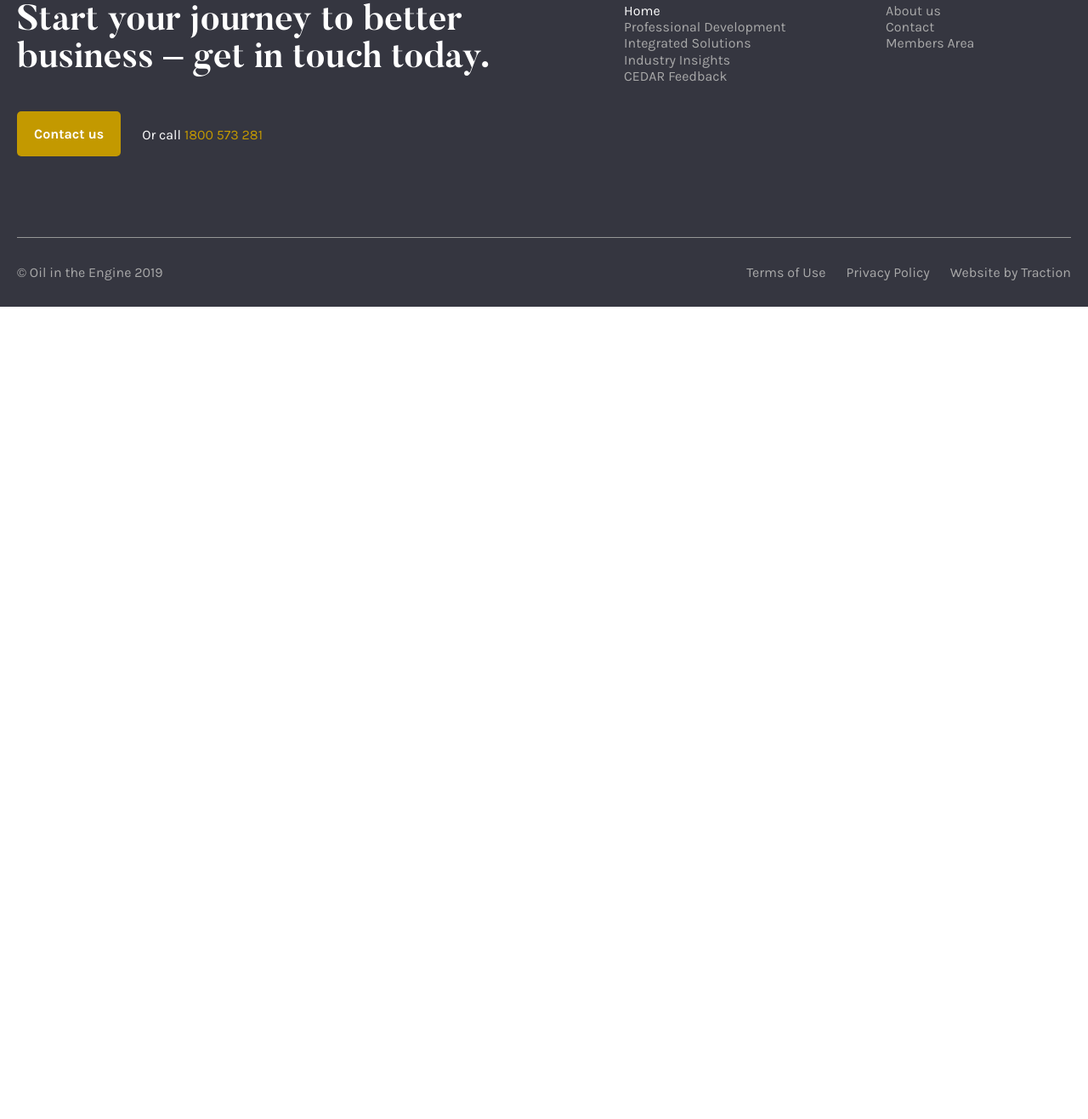
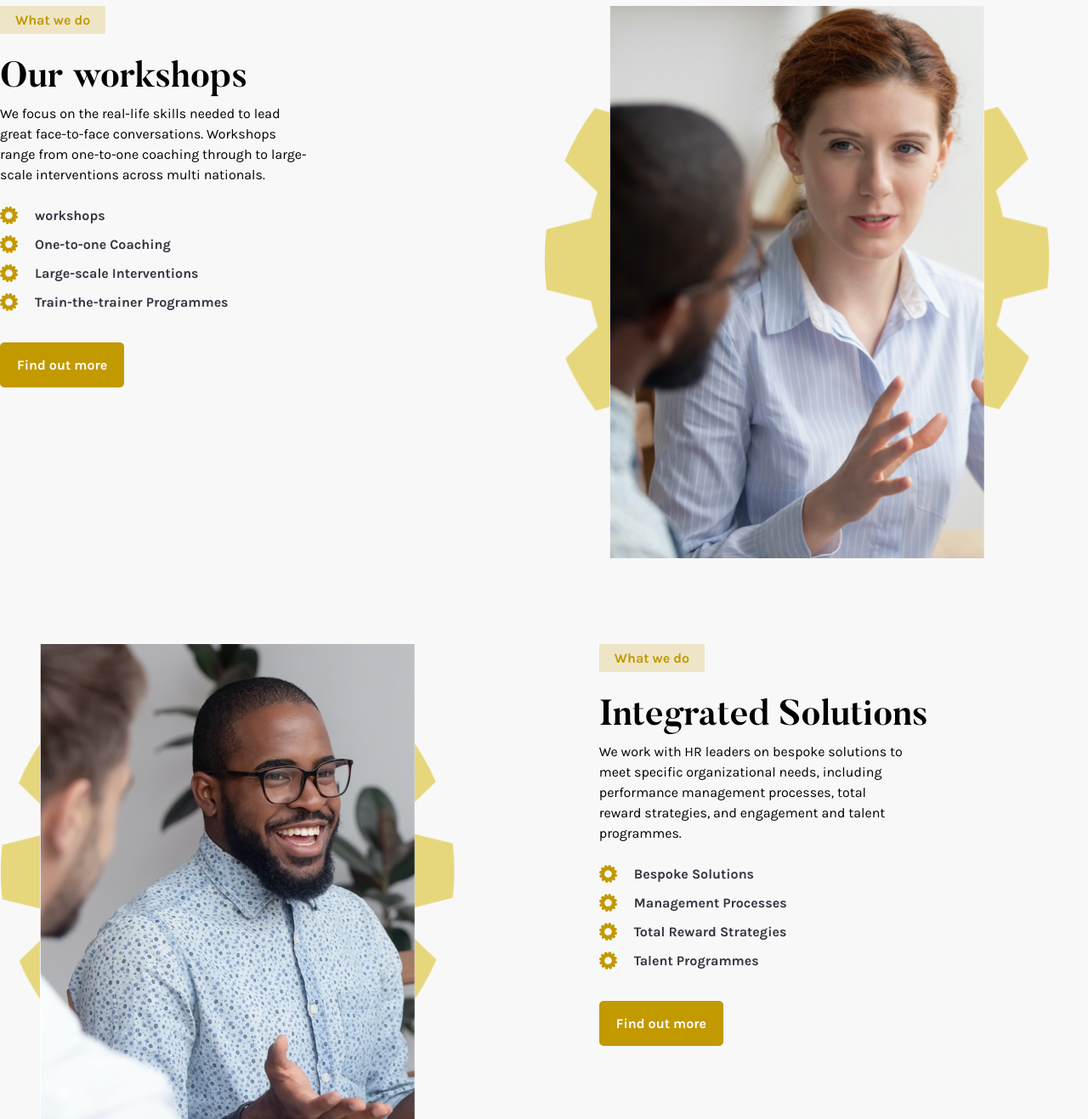
Before and after one commit to markherras2003/oil_engine, a website: page index.html in a window 1280 px wide. Shown: the part 1483-2800 px from the top of the page at 85% size. Before the commit the page ends 1844 px from the top, so only its background shows below. Drawn offline with nearby package versions, Linux system fonts and the light colour scheme; files that its build step writes are made by us from their sources.

Commit message:
we-do-section

```diff
--- a/index.html
+++ b/index.html
@@ -15,6 +15,7 @@
 
 <body>
 
+    <!--Navigation-->
     <div class="navigation">
         <div class="branding">
             <a href="./index.html"><img src="./assets/branding.png" alt=""></a>
@@ -33,6 +34,7 @@
         </div>
     </div>
 
+    <!--HEro-Section-->
     <div class="hero-section">
         <img src="./assets/bill-oxford--fGqsewtsJY-unsplash.jpg" alt="">
         <div class="hero-text">
@@ -42,6 +44,7 @@
         <div class="arrow-down"><img src="./assets/arrow.svg" alt=""></div>
     </div>
 
+    <!--About-->
     <section id="about" class="bg-white">
         <div class="global-wrapper --section-padding">
             <div class="about-us">
@@ -49,10 +52,12 @@
                     <img src="./assets/dreamstime_xxl_49960330.jpg" alt="">
                 </div>
                 <div class="content">
-                    <span class="overline-text">About us</span>
-                    <h3>“Engines need oil to perform at their best, and people are no different. We believe great
-                        performance conversations provide that oil.”
-                    </h3>
+                    <div class="section-heading">
+                        <span class="overline-text">About us</span>
+                        <h3>“Engines need oil to perform at their best, and people are no different. We believe great
+                            performance conversations provide that oil.”
+                        </h3>
+                    </div>
                     <div class="bottom-content">
                         <a href="" class="button">Find out more</a>
 
@@ -61,6 +66,62 @@
                             <img src="./assets/Signature Example.png" alt="">
                         </div>
                     </div>
+                </div>
+            </div>
+        </div>
+    </section>
+
+    <section class="bg-gray">
+        <div class="we-do container --section-padding">
+            <div class="content">
+                <div class="content-text">
+                    <div class="section-heading">
+                        <span class="overline-text">
+                            What we do
+                        </span>
+                        <h2>Our workshops</h2>
+                    </div>
+
+                    <p>We focus on the real-life skills needed to lead great face-to-face conversations. Workshops range
+                        from one-to-one coaching through to large-scale interventions across multi nationals.
+                    </p>
+                    <ul class="clog">
+                        <li>workshops</li>
+                        <li>One-to-one Coaching</li>
+                        <li>Large-scale Interventions</li>
+                        <li>Train-the-trainer Programmes</li>
+                    </ul>
+
+                    <a class="button" href="">Find out more</a>
+                </div>
+                <div class="img-wrapper">
+                    <img src="./assets/headway-5QgIuuBxKwM-unsplash.jpg" alt="">
+                </div>
+            </div>
+            <div class="content left-image">
+                <div class="content-text">
+                    <div class="section-heading">
+                        <span class="overline-text">
+                            What we do
+                        </span>
+                        <h2>Integrated Solutions</h2>
+                    </div>
+
+                    <p>
+                        We work with HR leaders on bespoke solutions to meet specific organizational needs, including
+                        performance management processes, total reward strategies, and engagement and talent programmes.
+                    </p>
+                    <ul class="clog">
+                        <li>Bespoke Solutions</li>
+                        <li>Management Processes</li>
+                        <li>Total Reward Strategies</li>
+                        <li>Talent Programmes</li>
+                    </ul>
+
+                    <a class="button" href="">Find out more</a>
+                </div>
+                <div class="img-wrapper">
+                    <img src="./assets/headway-5QgIuuBxKwM-unsplash Copy.jpg" alt="">
                 </div>
             </div>
         </div>
@@ -105,7 +166,6 @@
         </section>
 
     </footer>
-
 
 
     <!--Modal-->
--- a/scss/3-base/_default.scss
+++ b/scss/3-base/_default.scss
@@ -152,16 +152,3 @@ template {
 [hidden] {
     display: none;
 }
-
-.overline-text{
-    display: inline-block;
-    height: 33px;
-    width: max-content;
-    background-color: rgba(194, 152, 0, 0.2);
-    padding: 6px 18px;
-    text-align: center;
-    font-size: 16px;
-    font-weight: 700;
-    line-height: 22px;
-    font-family: 'Karla', sans-serif;
-}
--- a/scss/3-base/_footer.scss
+++ b/scss/3-base/_footer.scss
@@ -60,6 +60,7 @@ footer {
 
                     li {
                         list-style: none;
+                        margin: 8px 0;
 
                         a {
                             font-family: 'Karla', sans-serif;
@@ -122,11 +123,6 @@ footer {
                         color: getColor(silver);
                     }
 
-                    // @include md {
-                    //     width: max-content;
-                    //     margin-right: 16px;
-
-                    // }
                 }
 
             }
--- a/scss/3-base/_heading.scss
+++ b/scss/3-base/_heading.scss
@@ -3,11 +3,15 @@
     h1, h2, h3, h4, h5, h6
 */
 
-h1, h2, h3, h4, h5, h6 {
+h1,
+h2,
+h3,
+h4,
+h5,
+h6 {
     margin: 0;
     padding: 0;
     font-family: 'Butler', sans-serif;
-    margin-bottom: 40px;
 }
 
 
@@ -15,19 +19,44 @@ h1, h2, h3, h4, h5, h6 {
     margin-bottom: $size-4;
 }
 
-h1{
+h1 {
     font-size: 62px;
     line-height: 72px;
     font-weight: 700;
 }
 
 
-h2{
+h2 {
     font-size: 42px;
     line-height: 44px;
 }
 
-h3{
+h3 {
     font-size: 32px;
     line-height: 42px;
 }
+
+
+.section-heading {
+    margin-bottom: 0;
+
+    .overline-text {
+        display: inline-block;
+        color: getColor(sun);
+        height: 33px;
+        width: max-content;
+        background-color: rgba(194, 152, 0, 0.2);
+        padding: 6px 18px;
+        text-align: center;
+        font-size: 16px;
+        font-weight: 700;
+        line-height: 22px;
+        font-family: 'Karla', sans-serif;
+    }
+
+    h2 {
+        font-size: 42px;
+        line-height: 44px;
+        margin-top: 30px;
+    }
+}
--- a/scss/3-base/_paragraph.scss
+++ b/scss/3-base/_paragraph.scss
@@ -8,4 +8,5 @@ p{
     font-family: 'Karla', sans-serif;
     line-height: 24px;
     font-weight: 400;
+    margin: 8px 0;
 }
--- a/scss/5-modules/_about.scss
+++ b/scss/5-modules/_about.scss
@@ -15,7 +15,7 @@
             object-fit: cover;
         }
 
-        @include md{
+        @include md {
             margin-bottom: 40px;
         }
     }
@@ -26,17 +26,15 @@
         flex-direction: column;
         flex-wrap: wrap;
 
-        .overline-text {
-            display: block;
-            color: getColor(sun);
-            margin-bottom: 36px;
+        .section-heading {
+
+            h3 {
+                margin-bottom: 40px;
+                margin-top: 36px;
+            }
         }
 
-        h3 {
-            margin-bottom: 40px;
-        }
-
-        @include md{
+        @include md {
             margin-left: 0;
         }
     }
@@ -47,7 +45,7 @@
         flex-wrap: wrap;
         justify-content: space-between;
 
-        .signature{
+        .signature {
             display: flex;
             justify-content: flex-end;
             align-items: center;
@@ -58,12 +56,12 @@
 
             }
 
-            img{
+            img {
                 height: 30px;
                 width: 153px;
             }
 
-            @include xs{
+            @include xs {
                 flex-direction: column;
             }
         }
@@ -71,7 +69,7 @@
 
     }
 
-    @include md{
+    @include md {
         flex-direction: column;
     }
 }
--- /dev/null
+++ b/scss/5-modules/_content.scss
@@ -0,0 +1,64 @@
+.content {
+    display: flex;
+    // justify-content: space-between;
+
+    &:not(:last-child){
+        margin-bottom: 95px;
+    }
+
+    .content-text {
+        width: 50%;
+
+        p {
+            width: 365px;
+        }
+
+        .clog {
+            margin-top: 25px;
+            margin-bottom: 36px;
+
+            li {
+                list-style: none;
+                display: flex;
+                line-height: 22px;
+                color: getColor(dark);
+                font-weight: 700;
+
+                &:not(:last-child) {
+                    margin-bottom: 12px;
+                }
+
+                &::before {
+                    content: url('../../assets/Bullet\ point\ cog.svg');
+                    width: 21px;
+                    height: 21px;
+                    margin-right: 20px;
+                }
+            }
+        }
+    }
+
+    .img-wrapper {
+        width: 50%;
+        display: flex;
+        justify-content: center;
+        background-image: url('../../assets/Image\ Cog.png');
+        height: 656px;
+        width: 595px;
+        background-repeat: no-repeat;
+        background-size: contain;
+
+        img {
+            height: 650px;
+            width: 441px;
+        }
+    }
+
+    &.left-image {
+        flex-direction: row-reverse;
+
+        .content-text{
+            margin-left: 170px;
+        }
+    }
+}
--- a/scss/5-modules/_modules-dir.scss
+++ b/scss/5-modules/_modules-dir.scss
@@ -3,3 +3,4 @@
 @import './hero-section';
 @import './about';
 @import './modal';
+@import './content';
```
Also changed, not shown: assets/Bullet point cog.svg (added), assets/Image Cog.png (added), assets/Image Cog.svg (added), assets/headway-5QgIuuBxKwM-unsplash Copy.jpg (added), assets/headway-5QgIuuBxKwM-unsplash.jpg (added).
